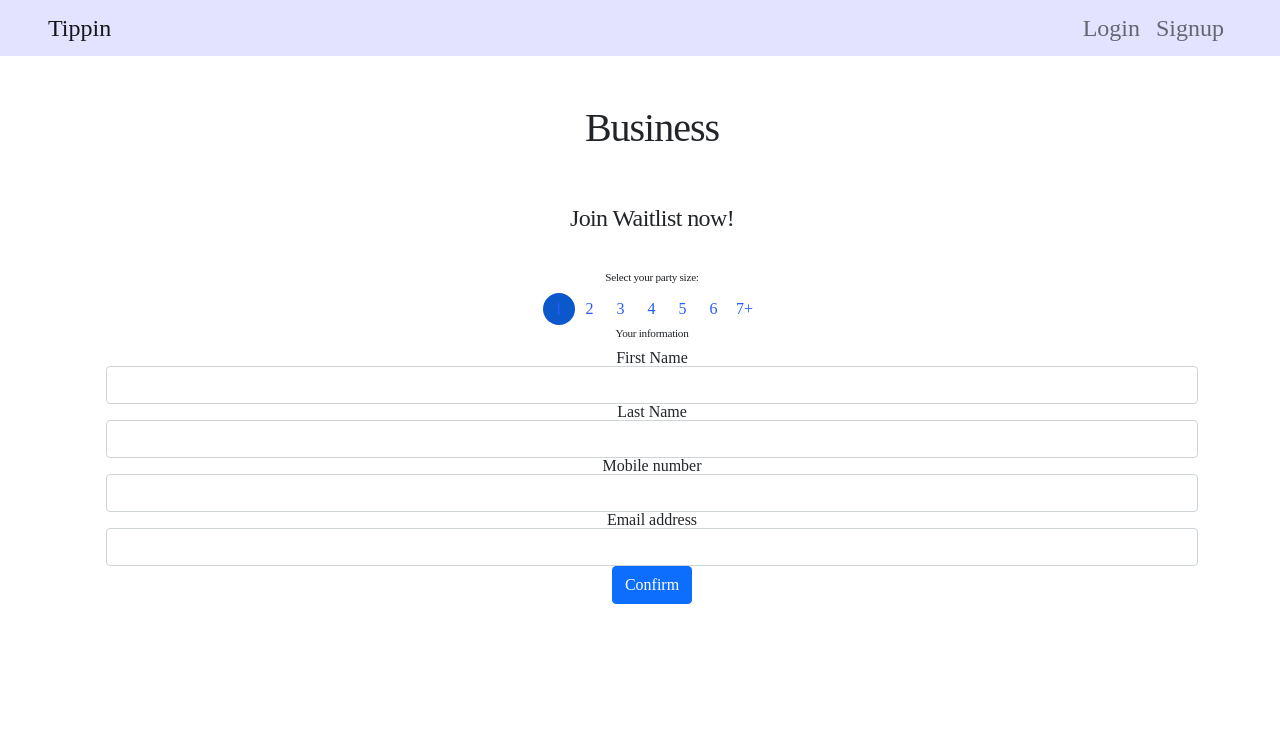
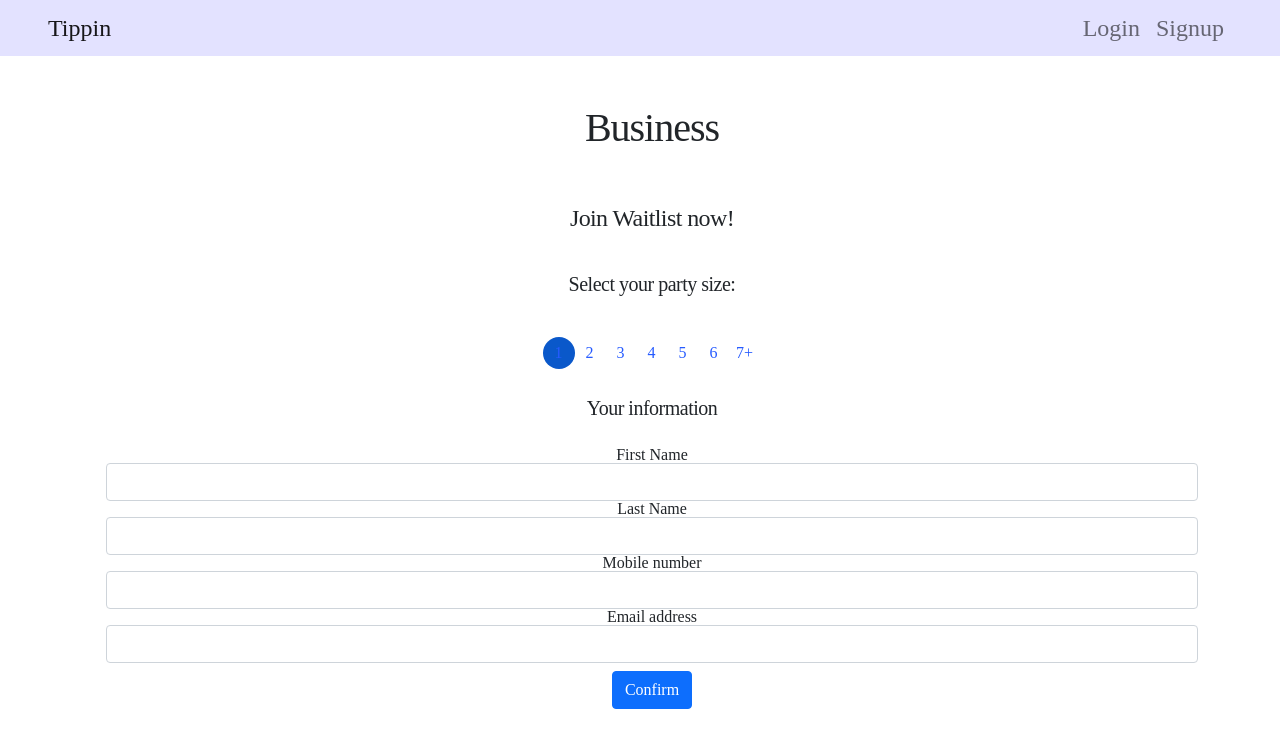
Before and after one commit to Ayoitsjason/Coursera_React, a React (Create React App) app in the folder confusion/: page /addguest in a window 1280 px wide. Shown: the top 748 px of the page. Built offline with nearby package versions, Linux system fonts and the light colour scheme.

Commit message:
added css to add guests component

```diff
--- a/confusion/src/components/waitlist/AddGuestComponent.js
+++ b/confusion/src/components/waitlist/AddGuestComponent.js
@@ -30,8 +30,8 @@ const AddGuestComponent = (props) => {
           <div className="container">
             <h2>Join Waitlist now!</h2>
             <br />
-            <h6>Select your party size:</h6>
-            <ButtonGroup>
+            <h3>Select your party size:</h3>
+            <ButtonGroup className="my-4">
               {radios.map((radio, idx) => (
                 <ToggleButton
                   key={idx}
@@ -49,7 +49,7 @@ const AddGuestComponent = (props) => {
                 </ToggleButton>
               ))}
             </ButtonGroup>
-            <h6>Your information</h6>
+            <h3 className="mb-4">Your information</h3>
             <Formik
               initialValues={{
                 firstName: "",
@@ -93,7 +93,7 @@ const AddGuestComponent = (props) => {
                     <label>Email address</label>
                     <Field className="form-control" type="text" name="email" />
                   </fieldset>
-                  <Button className="btn btn-primary" type="submit">
+                  <Button className="btn btn-primary my-2" type="submit">
                     Confirm
                   </Button>
                 </Form>
```
